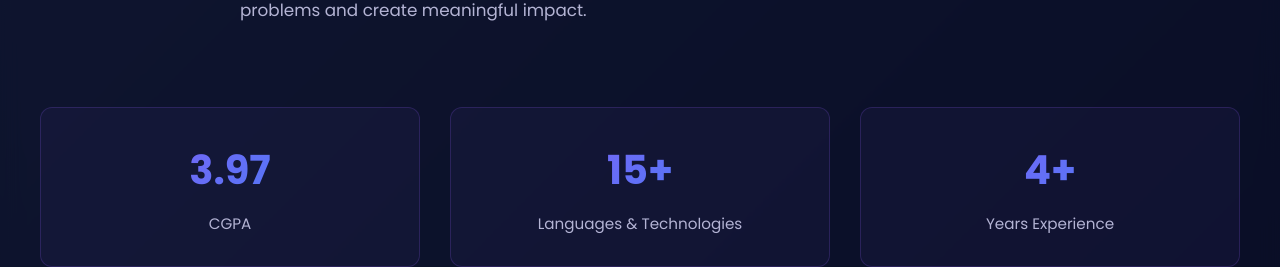
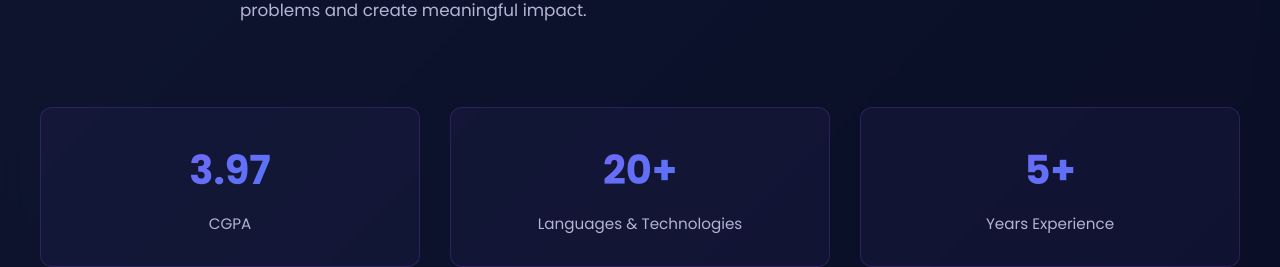
Before and after one commit to svmxn/portfolio, a React (Vite) app: page / in a window 1280 px wide. Shown: the part 1440-1707 px from the top of the page. Built offline with nearby package versions, Linux system fonts and the light colour scheme.

Commit message:
Update About.jsx

```diff
--- a/src/components/About.jsx
+++ b/src/components/About.jsx
@@ -56,11 +56,11 @@ export default function About() {
             <div className="highlight-label">CGPA</div>
           </div>
           <div className="highlight-item">
-            <div className="highlight-number">15+</div>
+            <div className="highlight-number">20+</div>
             <div className="highlight-label">Languages & Technologies</div>
           </div>
           <div className="highlight-item">
-            <div className="highlight-number">4+</div>
+            <div className="highlight-number">5+</div>
             <div className="highlight-label">Years Experience</div>
           </div>
         </motion.div>
```
